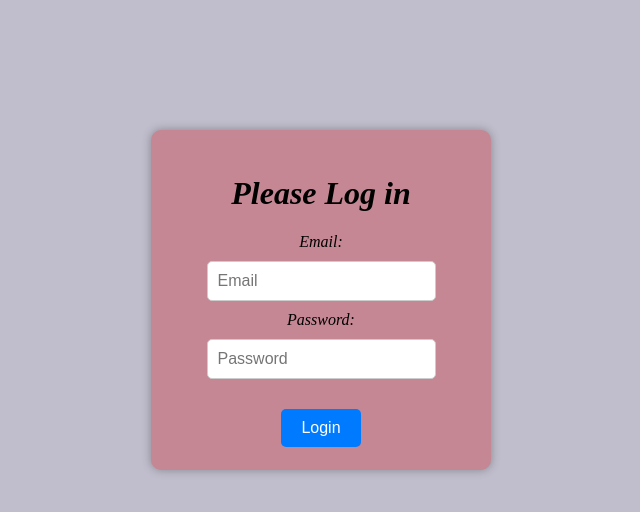
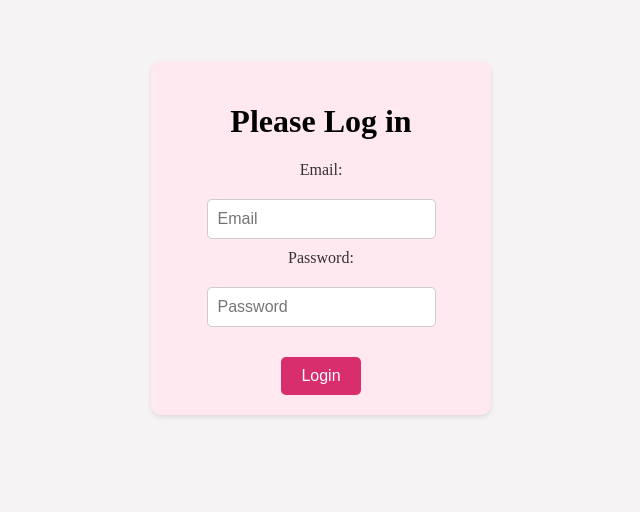
Before and after one commit to Auksea/OcutuneApp, a React (Create React App) app: page / in a window 1280 px wide. Shown: the part 170-682 px from the top of the page, without its empty margins (319-959 px from the left). Built offline with nearby package versions, Linux system fonts and the light colour scheme.

Commit message:
Touch on design

```diff
--- a/src/Login.css
+++ b/src/Login.css
@@ -1,26 +1,35 @@
-.container {
+.login-container {
   display: flex;
   justify-content: center;
   align-items: center;
   height: 100vh;
-    background-color:rgb(192, 190, 204);
+  background-color: #f5f5f5ee; /* Set the overall background color */
 }
 
-  form {
+.login-form {
   display: flex;
   flex-direction: column;
-    justify-content: center;
   align-items: center;
-    background-color: rgb(197, 135, 147);
+  background-color: #ffe8f0; /* Set the form background color to a pink shade */
   padding: 20px;
   border-radius: 10px;
-    box-shadow: 0 0 10px rgba(0, 0, 0, 0.3);
+  box-shadow: 0 2px 5px rgba(0, 0, 0, 0.1);
   width: 300px;
-    height: 300px;
-    font-style: italic;
 }
 
-  input {
+.login-heading {
+  font-size: 24px;
+  color: #333333; /* Set the text color */
+  margin-bottom: 20px;
+}
+
+.login-form label {
+  font-size: 16px;
+  color: #333333; /* Set the text color */
+  margin-bottom: 10px;
+}
+
+.login-form input {
   margin: 10px 0;
   padding: 10px;
   border: 1px solid #ccc;
@@ -28,22 +37,23 @@
   font-size: 16px;
 }
 
-  button {
+.login-button {
   margin-top: 20px;
   padding: 10px 20px;
   border: none;
   border-radius: 5px;
   font-size: 16px;
   color: #fff;
-    background-color: #007bff;
+  background-color: #d82e6d; /* Set the pink shade color */
   cursor: pointer;
 }
 
-  button:hover {
-    background-color: #0069d9;
+.login-button:hover {
+  background-color: #c61c5c; /* Set the darker pink shade color on hover */
 }
 
-  p {
-    font-size: 20px;
-    color: #161515;
+.login-error {
+  font-size: 18px;
+  color: #333333; /* Set the text color */
+  margin-top: 10px;
 }
--- a/src/Login.js
+++ b/src/Login.js
@@ -4,6 +4,7 @@ import { auth, signInWithEmailAndPassword } from "./firebase";
 import "./Login.css";
 import axios from 'axios';
 import Welcome from './Welcome';
+
 
 function Login() {
   const [email, setEmail] = useState("");
@@ -33,9 +34,9 @@ function Login() {
   };
 
   return (
-    <div className="container">
+    <div className="login-container">
         {!loggedIn && (
-        <form>
+          <form className="login-form">
             <h1>Please Log in</h1>
             <label htmlFor="userEmail">Email:</label>
             <input
@@ -53,12 +54,12 @@ function Login() {
               placeholder="Password"
               onChange={onChangeHandler}
             />
-          <button onClick={(event) => {signInWithEmailAndPasswordHandler(event, email, password)}}>
+            <button className="login-button" onClick={(event) => {signInWithEmailAndPasswordHandler(event, email, password)}}>
               Login
             </button>
             {error && (
               <div>
-              <p>{error}</p>
+                {error && <p className="login-error">{error}</p>}
               </div>
             )}
           </form>
--- /dev/null
+++ b/src/Welcome.css
@@ -0,0 +1,40 @@
+.welcome-container {
+  background-color: #ffe8f0; /* Set the pink shade background color */
+}
+
+.data-table {
+  width: 100%;
+  border-collapse: collapse;
+}
+
+.data-table th,
+.data-table td {
+  text-align: center;
+  padding: 8px;
+}
+
+.data-table th {
+  font-weight: bold;
+}
+
+.data-table tr:nth-child(even) {
+  background-color: #ffe8f0; /* Set the pink shade background color */
+}
+
+.data-table button {
+  padding: 5px 10px;
+  border: none;
+  border-radius: 5px;
+  font-size: 14px;
+  background-color: #d82e6d; /* Set the pink shade button color */
+  color: #fff;
+  cursor: pointer;
+}
+
+.data-table button:hover {
+  background-color: #c61c5c; /* Set the darker pink shade button color on hover */
+}
+
+body {
+  background-color: #ffe8f0; /* Set the pink shade background color */
+}
--- a/src/Welcome.js
+++ b/src/Welcome.js
@@ -1,5 +1,6 @@
 import React, { useState, useEffect } from 'react';
 import axios from 'axios';
+import './Welcome.css'; // Import the Welcome.css file
 
 function Welcome() {
   const [data, setData] = useState([]);
@@ -27,33 +28,32 @@ function Welcome() {
   }
 
   return (
-    <div>
+    <div className="welcome-container"> {/* Use the "welcome-container" class */}
       <h1>Welcome</h1>
-      <table style={{ width: '100%', borderCollapse: 'collapse' }}>
+      <table className="data-table"> {/* Use the "data-table" class */}
         <thead>
           <tr>
-        <th style={{ textAlign: 'center', padding: '8px', border: '1px solid black' }}>Serial No</th>
-        <th style={{ textAlign: 'center', padding: '8px', border: '1px solid black' }}>LUX</th>
-        <th style={{ textAlign: 'center', padding: '8px', border: '1px solid black' }}>CCT</th>
-        <th style={{ textAlign: 'center', padding: '8px', border: '1px solid black' }}>mEDI</th>
-        <th style={{ textAlign: 'center', padding: '8px', border: '1px solid black' }}>GIndex(Light Pollution)</th>
-        <th style={{ textAlign: 'center', padding: '8px', border: '1px solid black' }}>Rodent(m-lux)</th>
-        <th style={{ textAlign: 'center', padding: '8px', border: '1px solid black' }}>Actions</th> {/* Added delete button header */}
+            <th>Serial No</th>
+            <th>LUX</th>
+            <th>CCT</th>
+            <th>mEDI</th>
+            <th>GIndex(Light Pollution)</th>
+            <th>Rodent(m-lux)</th>
+            <th>Actions</th>
           </tr>
         </thead>
-
         <tbody>
           {data.map(item => (
             <tr key={item.SerialNo}>
-          <td style={{ textAlign: 'center', padding: '8px', border: '1px solid black' }}>{item.SerialNo}</td>
-          <td style={{ textAlign: 'center', padding: '8px', border: '1px solid black' }}>{item.LUX}</td>
-          <td style={{ textAlign: 'center', padding: '8px', border: '1px solid black' }}>{item.CCT}</td>
-          <td style={{ textAlign: 'center', padding: '8px', border: '1px solid black' }}>{item.mEDI}</td>
-          <td style={{ textAlign: 'center', padding: '8px', border: '1px solid black' }}>{item.GIndex_LightPollution}</td>
-          <td style={{ textAlign: 'center', padding: '8px', border: '1px solid black' }}>{item.Rodent_Mlux}</td>
-          <td style={{ textAlign: 'center', padding: '8px', border: '1px solid black' }}>
+              <td>{item.SerialNo}</td>
+              <td>{item.LUX}</td>
+              <td>{item.CCT}</td>
+              <td>{item.mEDI}</td>
+              <td>{item.GIndex_LightPollution}</td>
+              <td>{item.Rodent_Mlux}</td>
+              <td>
                 <button onClick={() => handleDelete(item.SerialNo)}>Delete</button>
-          </td> {/* Added delete button */}
+              </td>
             </tr>
           ))}
         </tbody>
```
Lines whose indentation alone changed are shown as unchanged.
